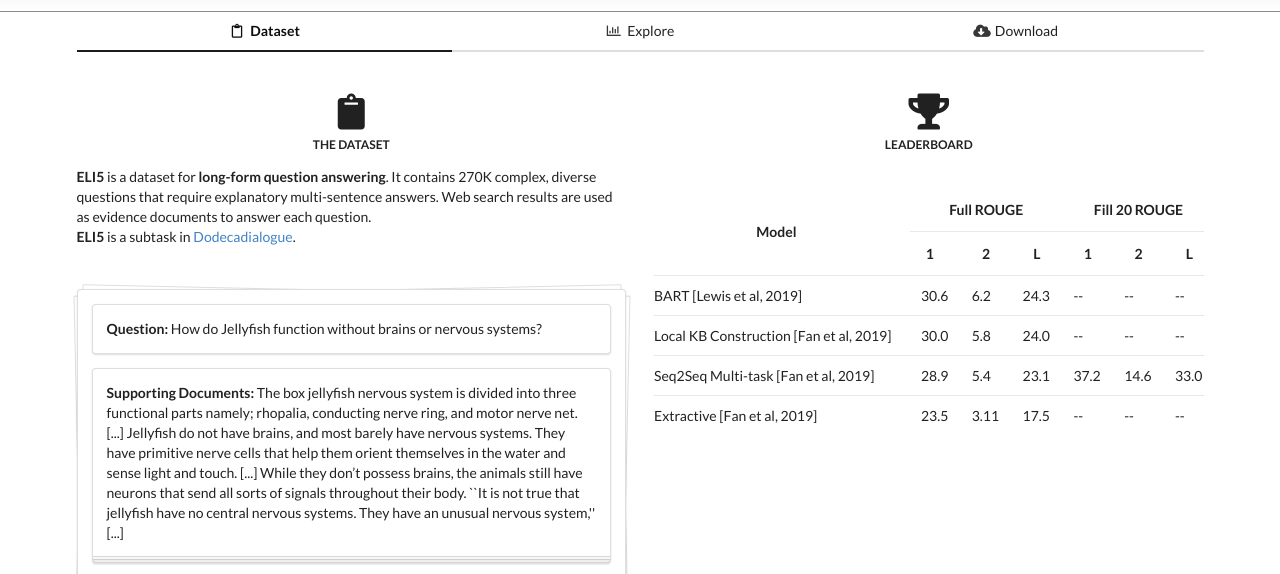
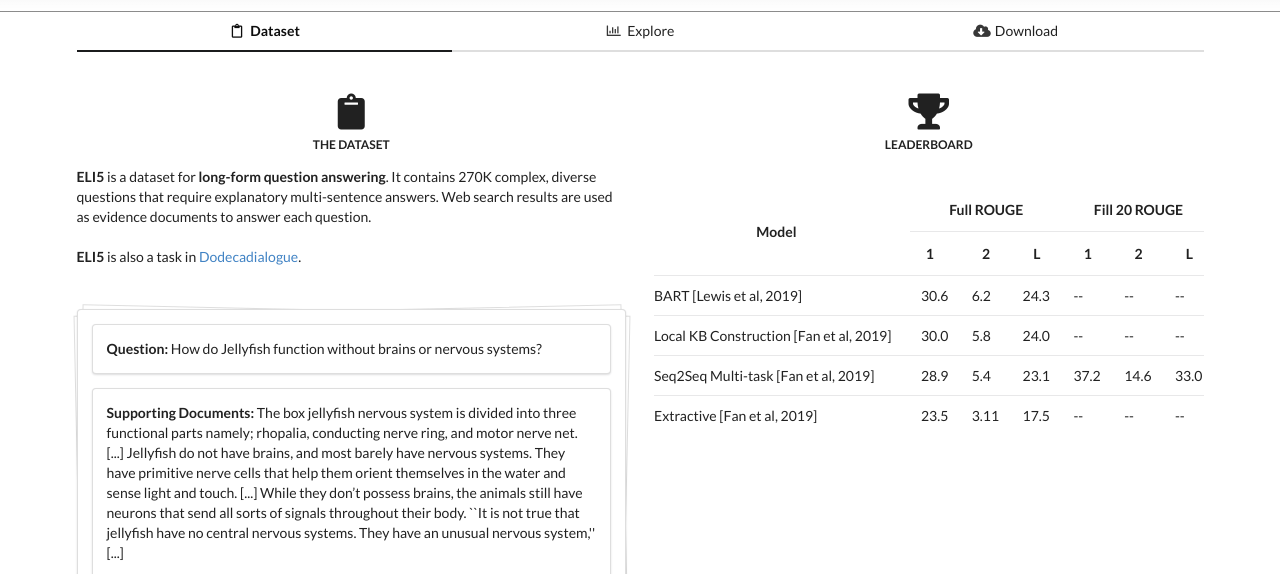
Before and after one commit to facebookresearch/ELI5, a plain HTML site: page index.html in a window 1280 px wide. Shown: the part 220-794 px from the top of the page. Drawn offline with nearby package versions, Linux system fonts and the light colour scheme; grey boxes are pictures that could not be loaded.

Commit message:
Update index.html

```diff
--- a/index.html
+++ b/index.html
@@ -42,8 +42,8 @@
           The Dataset
         </h2>
         <b>ELI5</b> is a dataset for <b>long-form question answering</b>. It contains 270K complex, diverse questions that require explanatory multi-sentence answers. Web search results are used as evidence documents to answer each question.
-        <br>
-        <b>ELI5</b> is a subtask in <a href="https://parl.ai/projects/dodecadialogue/">Dodecadialogue</a>.
+        <br><br>
+        <b>ELI5</b> is also a task in <a href="https://parl.ai/projects/dodecadialogue/">Dodecadialogue</a>.
         <div class="ui piled segment">
           <div class="ui segment">
             <p><b>Question: </b>How do Jellyfish function without brains or nervous systems?</p>
```
